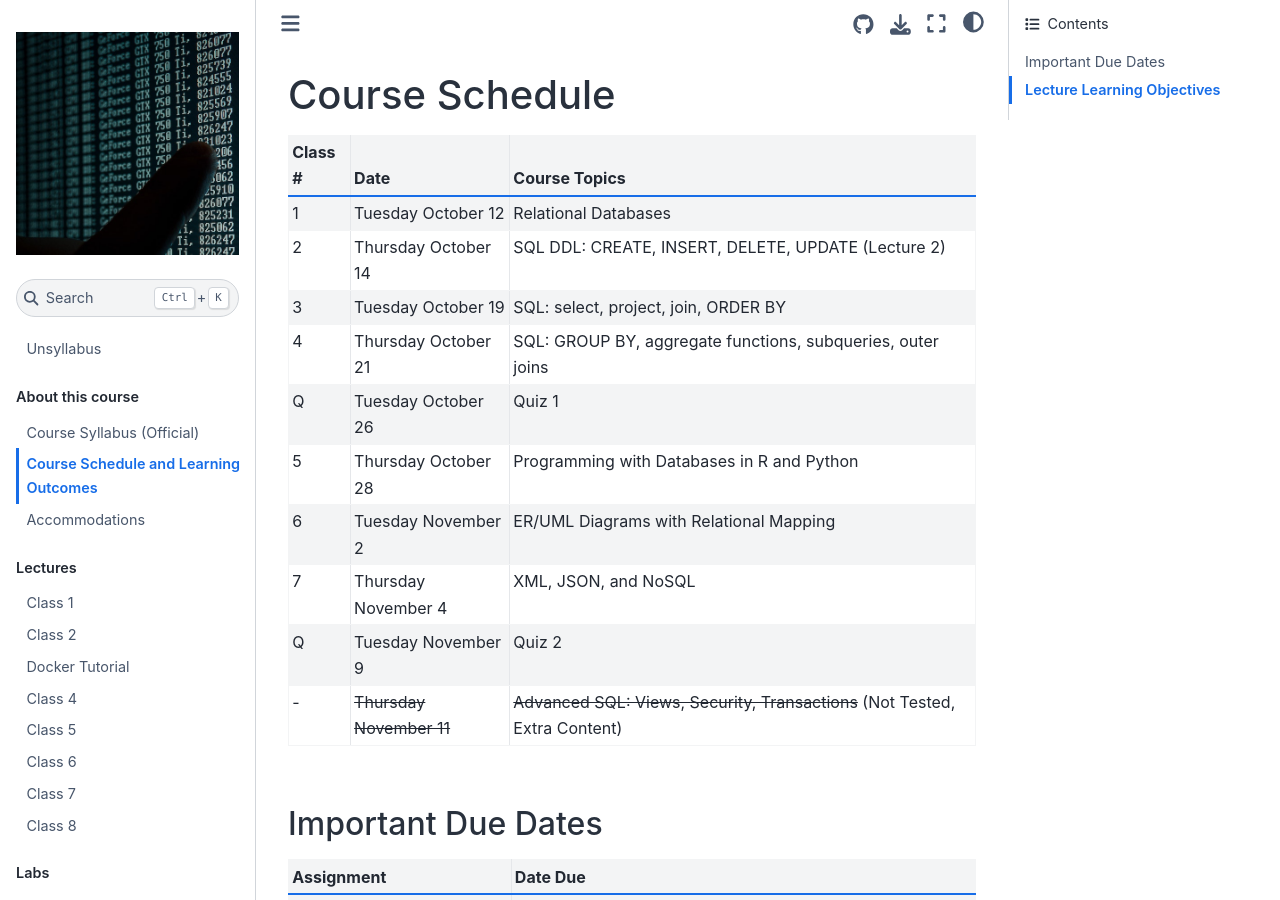
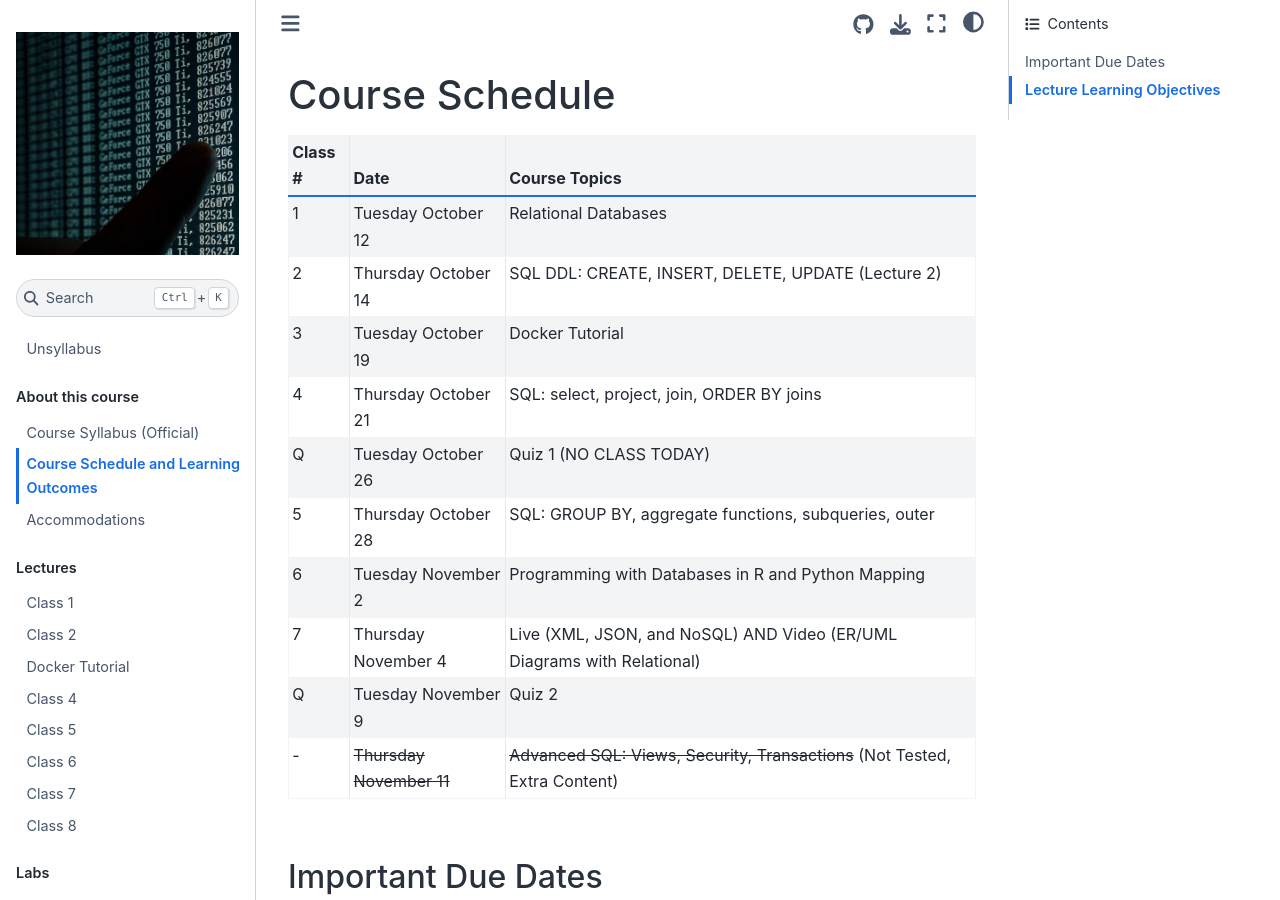
Before and after one commit to ubco-cmps/data540_course, a Jupyter Book: the page built from about/syllabus_bits/course_schedule.md, in a window 1280 px wide and 900 px high. Built offline with Jupyter Book 1.0.4 settings and Sphinx 7.4.7 and the Sphinx Book theme 1.1.4, drawn with Linux system fonts in a browser that asks for light colours.

Commit message:
update lab3,lab4, schedule

```diff
--- a/about/syllabus_bits/course_schedule.md
+++ b/about/syllabus_bits/course_schedule.md
@@ -6,14 +6,16 @@ Course Schedule
 |---------|-----------------------------|---------------------------------------------------------------------------------|
 | 1       | Tuesday October 12          | Relational Databases                                                            |
 | 2       | Thursday October 14         | SQL DDL: CREATE, INSERT, DELETE, UPDATE (Lecture 2)                             |
-| 3       | Tuesday October 19          | SQL: select, project, join, ORDER BY                                            |
-| 4       | Thursday October 21         | SQL: GROUP BY, aggregate functions, subqueries, outer joins                     |
-| Q       | Tuesday October 26          | Quiz 1                                                                          |
-| 5       | Thursday October 28         | Programming with Databases in R and Python                                      |
-| 6       | Tuesday November 2          | ER/UML Diagrams with Relational Mapping                                         |
-| 7       | Thursday November 4         | XML, JSON, and NoSQL                                                            |
+| 3       | Tuesday October 19          | Docker Tutorial                                                                 |
+| 4       | Thursday October 21         | SQL: select, project, join, ORDER BY joins                                      |
+| Q       | Tuesday October 26          | Quiz 1 (NO CLASS TODAY)                                                         |
+| 5       | Thursday October 28         | SQL: GROUP BY, aggregate functions, subqueries, outer                           |
+| 6       | Tuesday November 2          | Programming with Databases in R and Python Mapping                              |
+| 7       | Thursday November 4         | Live (XML, JSON, and NoSQL) AND Video (ER/UML Diagrams with Relational)         |
 | Q       | Tuesday November 9          | Quiz 2                                                                          |
 | -       | <s>Thursday November 11</s> | <s>Advanced SQL: Views, Security, Transactions</s>  (Not Tested, Extra Content) |
+
+
 
 ## Important Due Dates
 
```
Also changed, not shown: labs/intro.md (+2 -2 lines), 1 other file.
